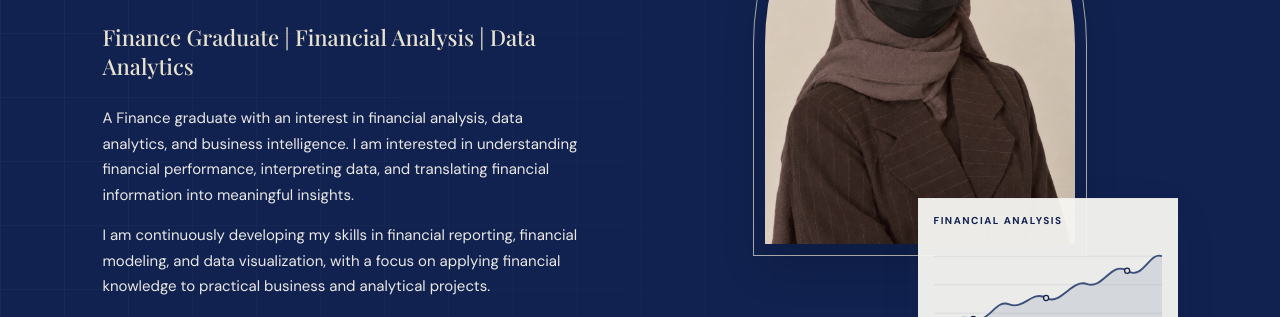
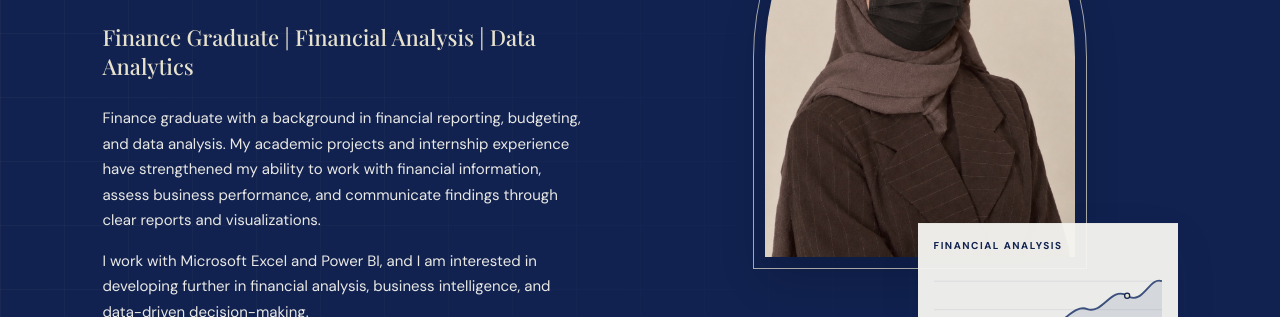
Before and after one commit to Wfaabdullah/Wafa-abdullah-, a plain HTML site: page index.html in a window 1280 px wide. Shown: the part 365-682 px from the top of the page. Drawn offline with nearby package versions, Linux system fonts and the light colour scheme; a web font is replaced by a local one.

Commit message:
Update homepage professional introduction

```diff
--- a/index.html
+++ b/index.html
@@ -33,8 +33,8 @@
         <h1 id="hero-title">Wafa<br /><em>Abdullah</em></h1>
         <div class="hero-rule"></div>
         <p class="hero-role">Finance Graduate | Financial Analysis | Data Analytics</p>
-        <p class="hero-text">A Finance graduate with an interest in financial analysis, data analytics, and business intelligence. I am interested in understanding financial performance, interpreting data, and translating financial information into meaningful insights.</p>
-        <p class="hero-text">I am continuously developing my skills in financial reporting, financial modeling, and data visualization, with a focus on applying financial knowledge to practical business and analytical projects.</p>
+        <p class="hero-text">Finance graduate with a background in financial reporting, budgeting, and data analysis. My academic projects and internship experience have strengthened my ability to work with financial information, assess business performance, and communicate findings through clear reports and visualizations.</p>
+        <p class="hero-text">I work with Microsoft Excel and Power BI, and I am interested in developing further in financial analysis, business intelligence, and data-driven decision-making.</p>
         <div class="hero-actions"><a class="btn btn-accent" href="#projects">Explore my work <span>→</span></a><a class="text-link light" href="#contact">Let’s connect <span>↗</span></a></div>
       </div>
       <div class="hero-visual reveal">
```
